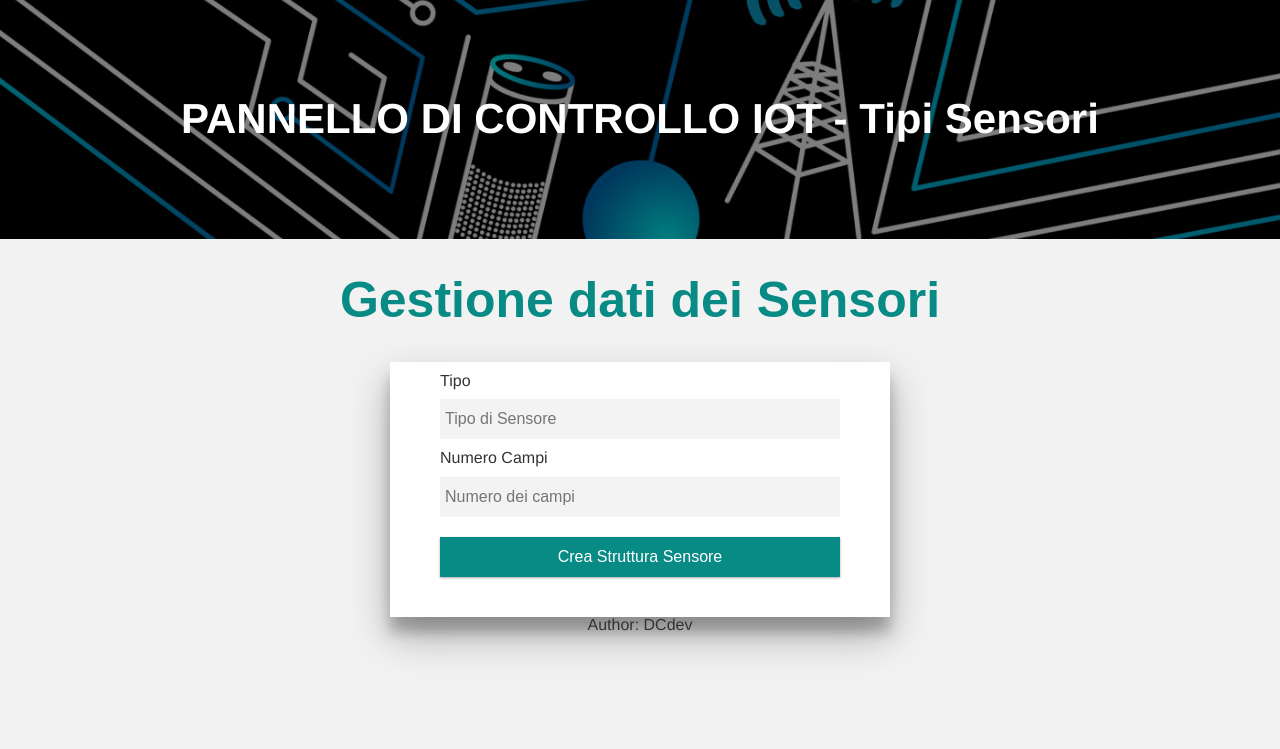
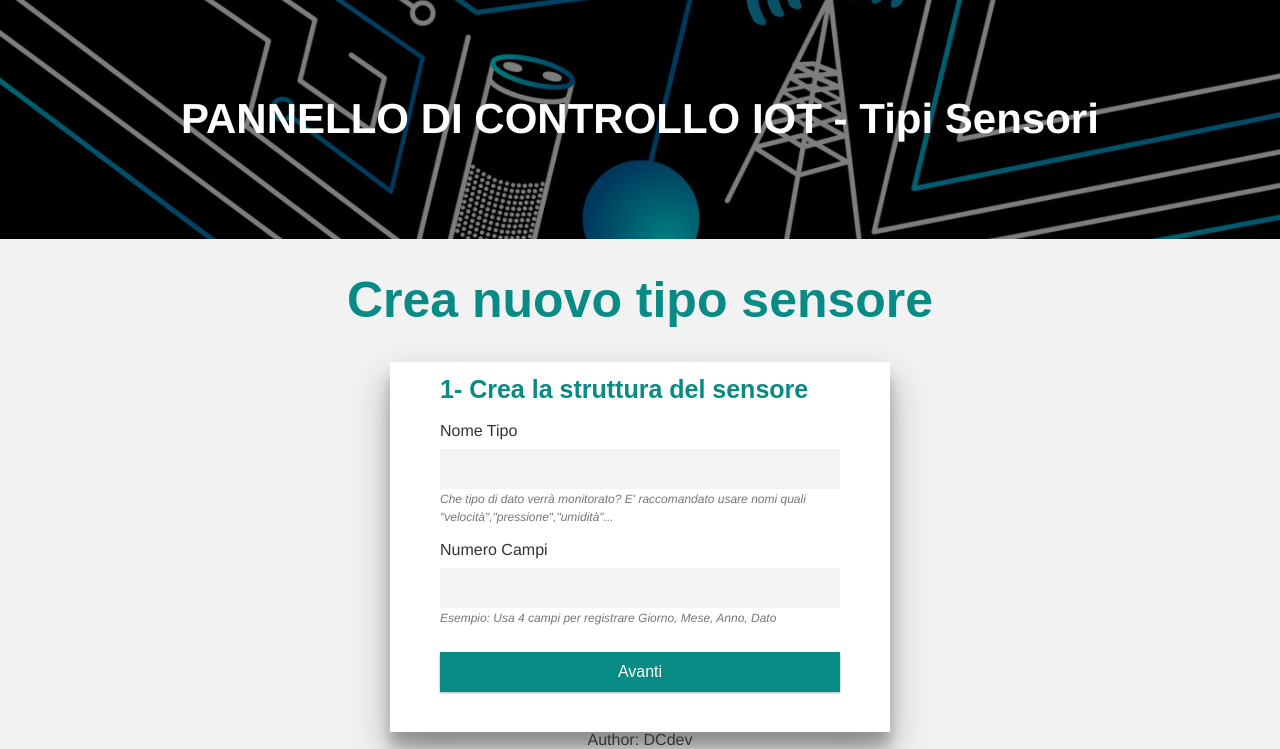
Before and after one commit to dcdevstaff/ProgettoEsame, a PHP site: page /tipiSensori.php in a window 1280 px wide. Shown: the part 51-800 px from the top of the page. Run offline with PHP 8.4, Linux system fonts and the light colour scheme; data that the repository does not hold is empty.

Commit message:
Dario
-Rivisto form tipi sensori, parte 1.

```diff
--- a/tipiSensori.php
+++ b/tipiSensori.php
@@ -17,20 +17,27 @@ include_once 'header.php';
     </section>
 
     <section>
-				<h1 class="evidenzia">Gestione dati dei Sensori</h1>
+        <h1 class="evidenzia">Crea nuovo tipo sensore</h1>
+
     </section>
 
     <?php
 if (!isset($_POST['submitSens'])){
 ?>
 
-<div><!-- Button trigger modal -->
+        <div>
+            <!-- Button trigger modal -->
             <div class="form-wrapper">
-	<form class="signup-form" action="tipiSensori.php" method="POST" >
+                <form class="signup-form" action="tipiSensori.php" method="POST">
+                    <h2 class="intestazione centrato">1- Crea la struttura del sensore</h2><br>
+                    <h3>Nome Tipo</h3><input type="text" name="typeT" style="margin-bottom: 0px" required>
+                    <h5><small><i>Che tipo di dato verrà monitorato? E' raccomandato usare nomi quali "velocità","pressione","umidità"...</i></small></h5>
+                    <br>
+                    <h3>Numero Campi</h3><input type="text" name="nCampi" style="margin-bottom: 0px" required>
+                    <h5><small><i>Esempio: Usa 4 campi per registrare Giorno, Mese, Anno, Dato </i></small></h5>
+                    <br>
 
-	<h3>Tipo</h3><input type="text" name="typeT" placeholder="Tipo di Sensore" required>
-	<h3>Numero Campi</h3><input type="text" name="nCampi" placeholder="Numero dei campi" required>
-<button type="submit" name="submitSens" >Crea Struttura Sensore</button>
+                    <button type="submit" name="submitSens">Avanti</button>
                 </form>
             </div>
         </div>
@@ -41,10 +48,11 @@ if (!isset($_POST['submitSens'])){
 	$num=$_POST['nCampi'];
 	?>
         <div class="card">
-			<img class="card__image"src="https://source.unsplash.com/category/nature/400x260" alt="Nature">
+            <img class="card__image" src="https://source.unsplash.com/category/nature/400x260" alt="Nature">
             <div class="card__copy">
                 <button type="button" class="btn btn-primary btn-lg" data-toggle="modal" data-target="#ModalSensor">Aggiuni i Campi</button>
-				<p>Verranno creati <?php echo $num ?> campi</p>
+                <p>Verranno creati
+                    <?php echo $num ?> campi</p>
             </div>
         </div>
         </section>
@@ -64,16 +72,18 @@ if (!isset($_POST['submitSens'])){
                                 <h4 class="modal-title" id="myModalLabel">Aggiungi Info al Tipo di Sensore</h4>
                             </div>
                             <div class="modal-body">
-	  <form class="signup-form" action="includes/tipiSensori.inc.php?tipo=<?php echo $typ ?>&num=<?php echo $num ?>" method="POST" >
+                                <form class="signup-form" action="includes/tipiSensori.inc.php?tipo=<?php echo $typ ?>&num=<?php echo $num ?>" method="POST">
                                     <?php
 	  	for( $i=1;$i<=$num;$i++){
 		?>
-	  		<h3>Campo <?php echo $i ?></h3><input type="text" name=<?php echo 'campo'.$i ?> placeholder="Inserisci nome campo" required>
+                                    <h3>Campo
+                                        <?php echo $i ?>
+                                    </h3><input type="text" name=<?php echo 'campo'.$i ?> placeholder="Inserisci nome campo" required>
                                     <?php
 	  }
 	  	 ?>
 
-	<button type="submit" name="submit" >Aggiungi i seguenti campi</button>
+                                    <button type="submit" name="submit">Aggiungi i seguenti campi</button>
                                 </form>
 
                             </div>
```
Lines whose indentation alone changed are shown as unchanged.
